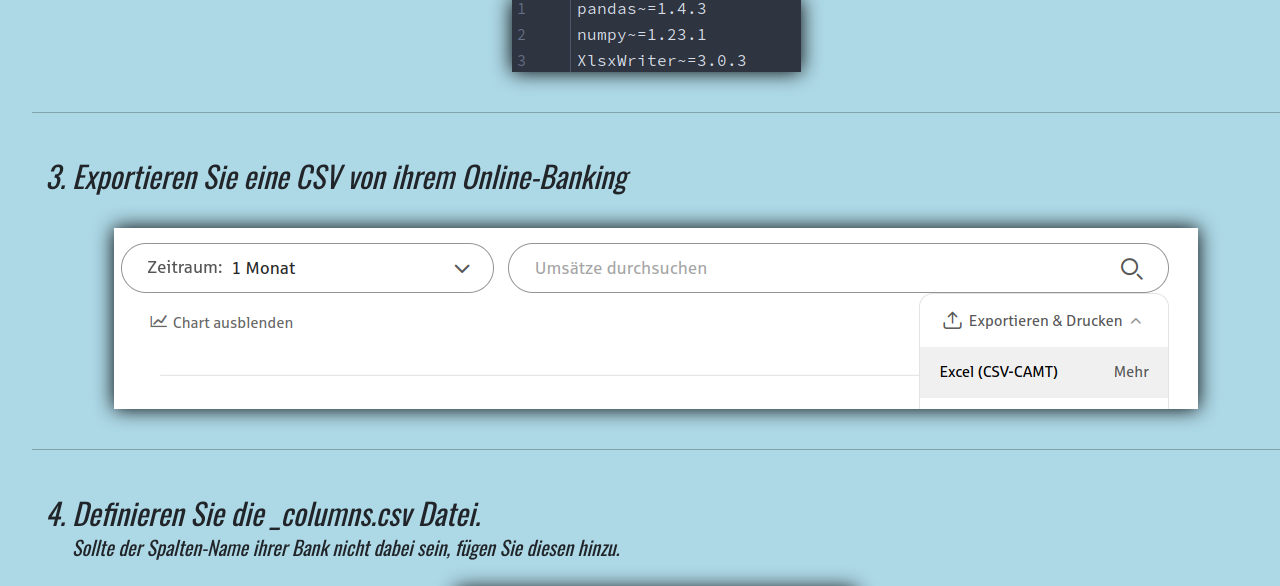
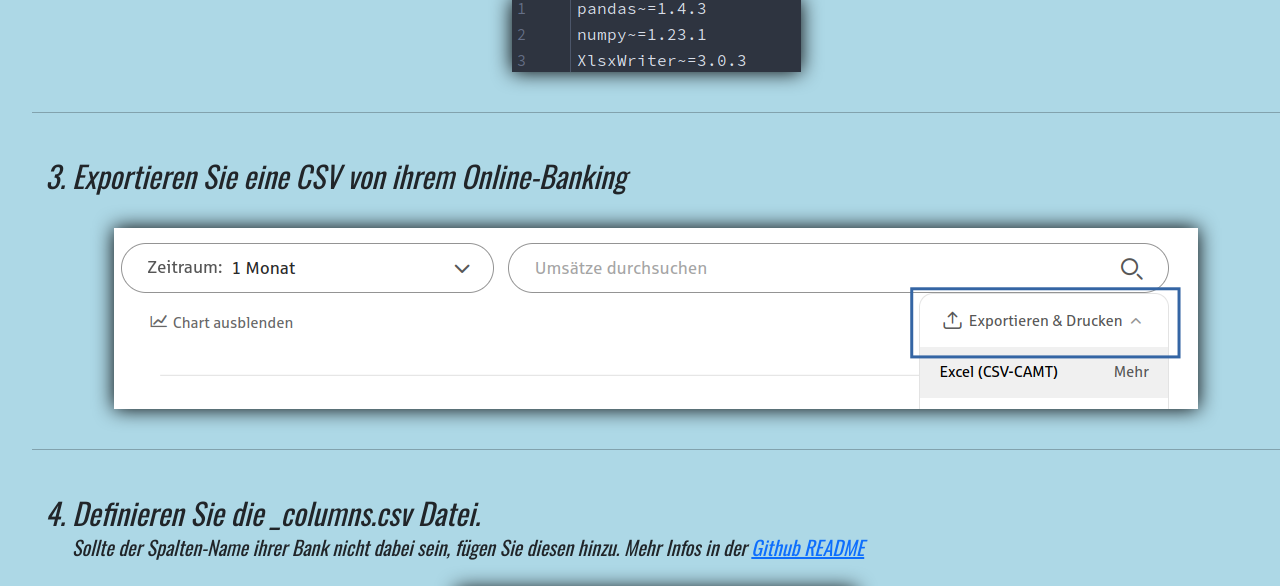
Before and after one commit to PeterEdiger/portfolio_riskcalc_flask, a Flask app: page /banking in a window 1280 px wide. Shown: the part 513-1099 px from the top of the page. Run offline with Flask 2, Linux system fonts and the light colour scheme.

Commit message:
deployable version

```diff
--- a/templates/banking.html
+++ b/templates/banking.html
@@ -12,21 +12,24 @@
             <img src="../static/images/requirements.png" alt="" class="center img-margin">
         </li>
         <hr>
-        <li>Exportieren Sie eine CSV von ihrem Online-Banking <img src="../static/images/sparkasse_export.png" alt=""
-                                                                   class="center img-margin"></li>
+        <li>Exportieren Sie eine CSV von ihrem Online-Banking
+            <img src="../static/images/sparkasse_export_rectangle.png" alt="" class="center img-margin"></li>
         <hr>
         <li>
             Definieren Sie die _columns.csv Datei.
             <span style="display: inline"><h5>Sollte der Spalten-Name ihrer Bank nicht dabei sein,
-            fügen Sie diesen hinzu.</h5></span>
+            fügen Sie diesen hinzu. Mehr Infos in der <a
+                        href="https://github.com/peetSoft/Bank_Transactions/blob/peter_category_version/README.md">
+                    Github README
+                </a></h5></span>
             <img src="../static/images/columns_csv.png" alt=""
                  class="center img-margin">
         </li>
         <hr>
         <li>
             Definieren Sie Ihre Kategorien in der _categories.csv Datei.
-            <span style="display: inline"><h5></h5></span>
-            <img src="../static/images/categories_1.png" alt=""
+            <span style="display: inline"><h5>Vermeiden sie zu kurze und nicht eindeutige Schlüsselwörter.</h5></span>
+            <img src="../static/images/categories_2.png" alt=""
                  class="center img-margin">
 
         </li>
@@ -42,7 +45,8 @@
         <hr>
         <li>
             Beispiel der Ordnerstruktur.
-            <span style="display: inline"><h5>Die roten Dateien sind die Outputs die Sie erhalten.
+            <span style="display: inline"><h5>Diese vordefinierte Ordnerstruktur dient als Beispiel und mögliche Vorlage.<br>
+            Die roten Dateien sind die Outputs die Sie erhalten.
             </h5></span>
 
             <img src="../static/images/directory_structure.png" alt=""
@@ -51,21 +55,21 @@
         </li>
         <hr>
         <li>
-            Working Directory.
-            <span style="display: inline"><h5>Definieren Sie für jedes Skript eine Working Directory<br>
-             Die Input Dateien werden in die Working directory gelegt.</h5></span>
+            Current Working Directory. (CWD)
+            <span style="display: inline"><h5>Definieren Sie für jedes Skript eine CWD<br>
+             Die Input Dateien müssen in die CDW gelegt werden.</h5></span>
 
         </li>
         <hr>
         <li>
-            Beispiel in Pycharm für categorizing_script.py
-            <span style="display: inline"><h5>Klicken Sie auf Edit configurations von dem Skript<br>
+            Beispiel der CWD Einstellung in Pycharm für categorizing_script.py
+            <span style="display: inline"><h5>Klicken Sie auf Edit Configurations von dem Skript.<br>
                 </h5></span>
-            <img src="../static/images/cwd_config.png" alt=""
+            <img src="../static/images/cwd_config_rectangle.png" alt=""
                  class="center img-margin">
             <span style="display: inline"><h5>Stellen Sie hier ihre Working Directory ein. <br>
                 </h5></span>
-            <img src="../static/images/cwd_config1.png" alt=""
+            <img src="../static/images/cwd_config1_rectangle.png" alt=""
                  class="center img-margin">
 
         </li>
```
Also changed, not shown: static/images/cwd_config1_rectangle.png (added), static/images/cwd_config_rectangle.png (added), static/images/sparkasse_export_rectangle.png (added).
